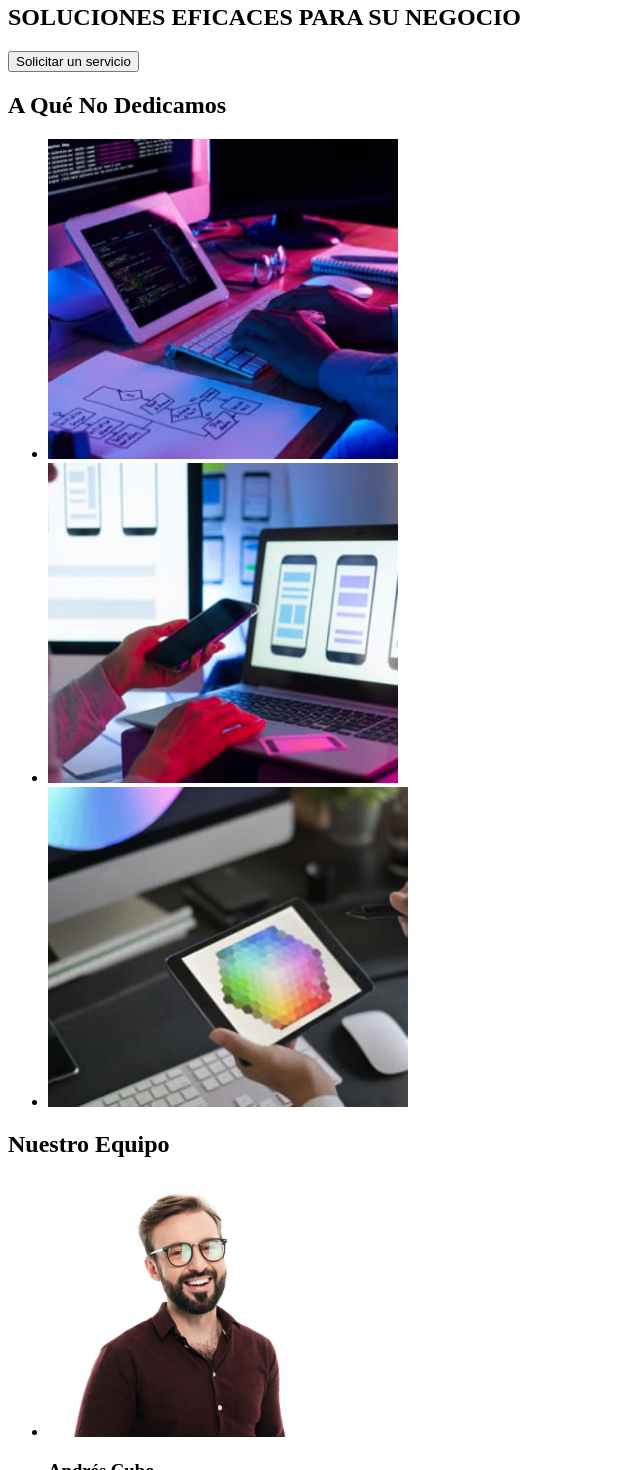
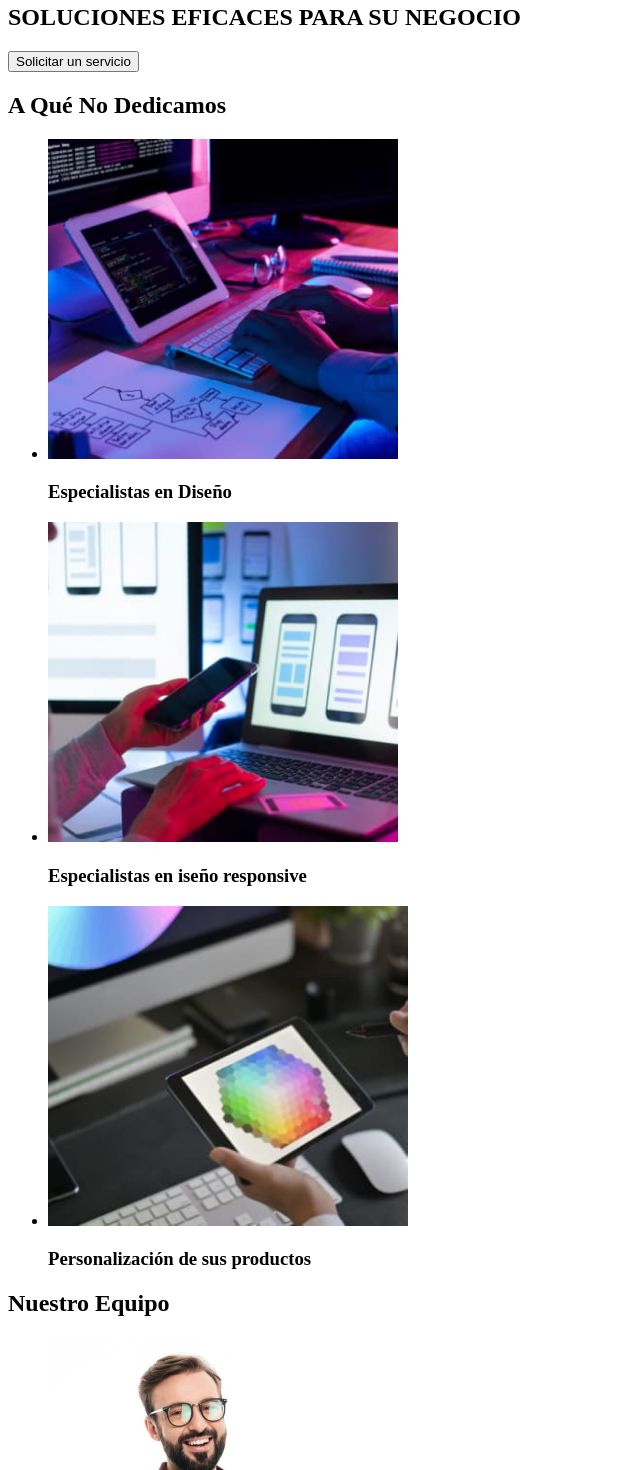
Before and after one commit to jhmorenof/goit-markup-hw-01, a plain HTML site: page index.html in a window 1280 px wide. Shown: the part 180-1650 px from the top of the page, without its empty margins (0-640 px from the left). Drawn offline with Linux system fonts and the light colour scheme.

Commit message:
Update index.html

```diff
--- a/index.html
+++ b/index.html
@@ -28,9 +28,15 @@
 <section>
     <h2> A Qué No Dedicamos</h2>
     <ul>
-        <li><img src="./images/imagen01.jpg" alt="Diseño de software" width="350" height="320"></li>
-        <li><img src="./images/imagen02.jpg" alt="Diseño responsive" width="350" height="320"></li>
-        <li><img src="./images/imagen03.jpg" alt="Diseño con colores personalizado" width="360" height="320"></li>
+        <li><img src="./images/imagen01.jpg" alt="Diseño de software" width="350" height="320">
+        <h3>Especialistas en Diseño</h3>
+        </li>
+        <li><img src="./images/imagen02.jpg" alt="Diseño responsive" width="350" height="320">
+        <h3>Especialistas en iseño responsive</h3>
+        </li>
+        <li><img src="./images/imagen03.jpg" alt="Diseño con colores personalizado" width="360" height="320">
+        <h3>Personalización de sus productos</h3>
+        </li>
     </ul>
 </section>
 <section>
```
